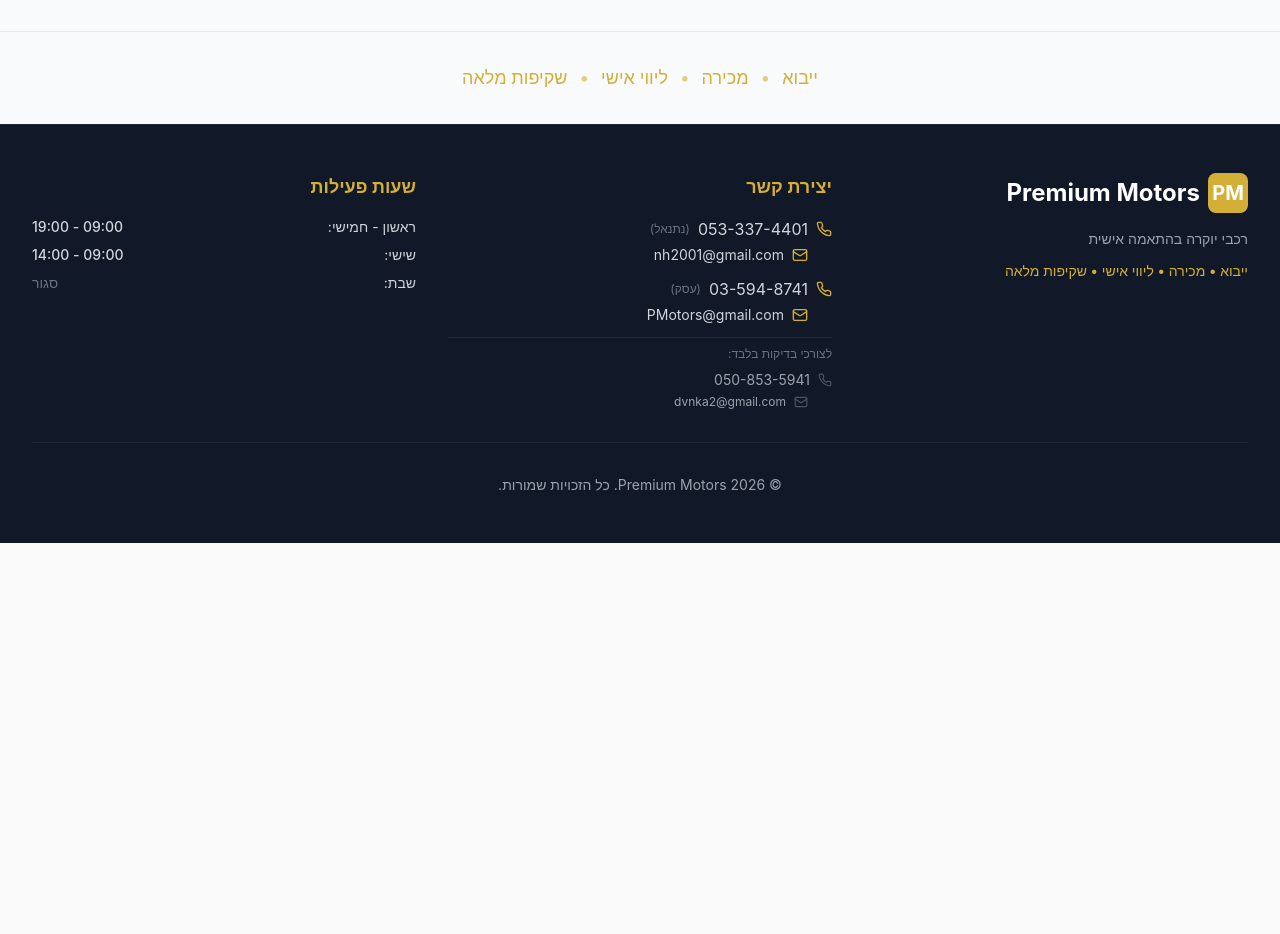
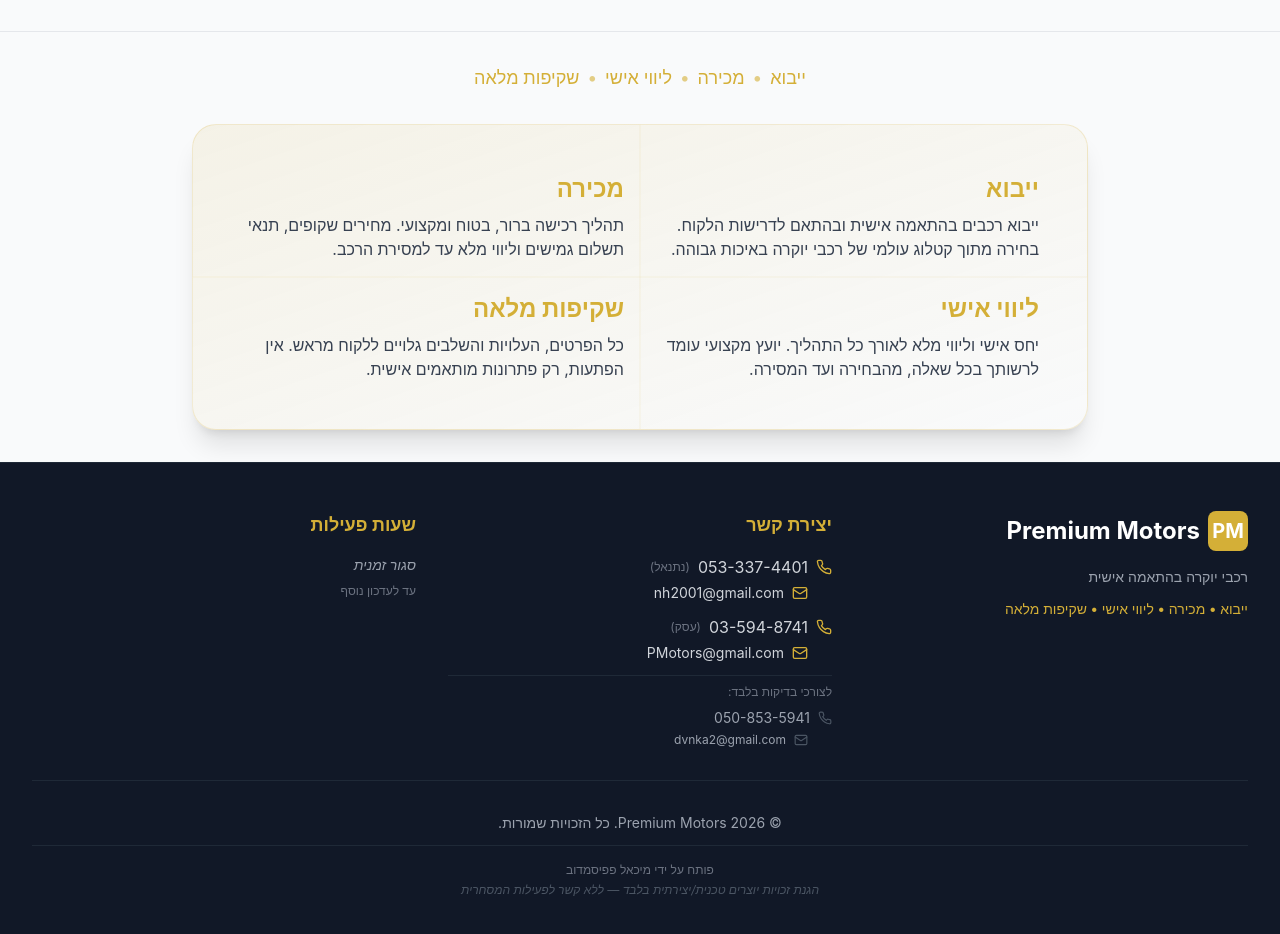
Before and after one commit to Michael2001papis/Netanel, a React (Vite) app: page /cart in a window 1280 px wide. Shown: the part 520-1454 px from the top of the page. Before the commit the page ends 1063 px from the top, so only its background shows below. Built offline with nearby package versions, Linux system fonts and the light colour scheme.

Commit message:
3.0.1 שיפור עיצוב קל

```diff
--- a/src/components/BrandText.tsx
+++ b/src/components/BrandText.tsx
@@ -1,5 +1,5 @@
-import React, { useState } from 'react';
-import { motion, AnimatePresence } from 'framer-motion';
+import React from 'react';
+import { motion } from 'framer-motion';
 
 interface BrandTerm {
   word: string;
@@ -30,93 +30,62 @@
 }
 
 export const BrandText: React.FC<BrandTextProps> = ({ className = '' }) => {
-  const [hoveredIndex, setHoveredIndex] = useState<number | null>(null);
-  const [tooltipPosition, setTooltipPosition] = useState<{ x: number; y: number } | null>(null);
-
-  const handleMouseEnter = (index: number, event: React.MouseEvent<HTMLSpanElement>) => {
-    setHoveredIndex(index);
-    const rect = event.currentTarget.getBoundingClientRect();
-    const tooltipWidth = 320; // max-w-xs = 320px
-
-    // מיקום X - מרכז המילה בדיוק
-    let x = rect.left + rect.width / 2;
-
-    // וידוא שהטולטיפ לא יוצא מחוץ למסך (עם מרווחי ביטחון)
-    const padding = 16;
-    const minX = tooltipWidth / 2 + padding;
-    const maxX = window.innerWidth - tooltipWidth / 2 - padding;
-
-    if (x < minX) {
-      x = minX;
-    } else if (x > maxX) {
-      x = maxX;
-    }
-
-    // מיקום Y - מעל המילה, עם חץ ומרווח
-    const y = rect.top;
-
-    setTooltipPosition({
-      x,
-      y,
-    });
-  };
-
-  const handleMouseLeave = () => {
-    setHoveredIndex(null);
-    setTooltipPosition(null);
-  };
-
   return (
     <div className={`relative ${className}`}>
-      <p className="text-premium-gold text-lg font-medium text-center">
+      {/* טקסט מותגי עם קישור לאלמנט */}
+      <div className="text-center mb-8">
+        <p className="text-premium-gold text-lg font-medium">
           {brandTerms.map((term, index) => (
             <React.Fragment key={term.word}>
-            <motion.span
-              onMouseEnter={(e) => handleMouseEnter(index, e)}
-              onMouseLeave={handleMouseLeave}
-              className="relative cursor-help inline-block px-1 transition-colors duration-200 hover:text-premium-gold/80"
-              whileHover={{ scale: 1.05 }}
-            >
-              {term.word}
-            </motion.span>
+              <span>{term.word}</span>
               {index < brandTerms.length - 1 && (
                 <span className="mx-2 text-premium-gold/60">•</span>
               )}
             </React.Fragment>
           ))}
         </p>
+      </div>
 
-      {/* Tooltip */}
-      <AnimatePresence>
-        {hoveredIndex !== null && tooltipPosition && (
+      {/* עיגול מעוצב עם הסברים */}
       <motion.div
-            initial={{ opacity: 0, y: 5, scale: 0.95 }}
-            animate={{ opacity: 1, y: 0, scale: 1 }}
-            exit={{ opacity: 0, y: 5, scale: 0.95 }}
-            transition={{
-              duration: 0.2,
-              ease: 'easeOut',
-            }}
-            className="fixed z-[9999] pointer-events-none"
-            style={{
-              left: `${tooltipPosition.x}px`,
-              top: `${tooltipPosition.y}px`,
-              transform: 'translate(-50%, calc(-100% - 10px))', // מעל המילה עם מרווח של 10px
-            }}
+        initial={{ opacity: 0, scale: 0.9 }}
+        whileInView={{ opacity: 1, scale: 1 }}
+        viewport={{ once: true }}
+        transition={{ duration: 0.5, ease: 'easeOut' }}
+        className="relative max-w-4xl mx-auto"
       >
-            {/* Tooltip Content */}
-            <div className="bg-premium-gold text-white rounded-lg shadow-2xl p-4 max-w-xs text-sm leading-relaxed relative">
-              <p className="font-semibold mb-1.5 text-base">{brandTerms[hoveredIndex].word}</p>
-              <p className="text-white/90 text-sm">{brandTerms[hoveredIndex].description}</p>
+        {/* עיגול חיצוני עם gradient */}
+        <div className="relative bg-gradient-to-br from-premium-gold/10 via-premium-gold/5 to-transparent rounded-3xl p-8 md:p-12 border border-premium-gold/20 shadow-xl">
+          {/* רשת של 2x2 */}
+          <div className="grid grid-cols-1 md:grid-cols-2 gap-6 md:gap-8">
+            {brandTerms.map((term, index) => (
+              <motion.div
+                key={term.word}
+                initial={{ opacity: 0, y: 20 }}
+                whileInView={{ opacity: 1, y: 0 }}
+                viewport={{ once: true }}
+                transition={{ duration: 0.5, delay: index * 0.1 }}
+                className="text-center md:text-right space-y-2"
+              >
+                {/* כותרת */}
+                <h3 className="text-xl md:text-2xl font-bold text-premium-gold mb-2">
+                  {term.word}
+                </h3>
+                {/* תיאור */}
+                <p className="text-gray-700 text-sm md:text-base leading-relaxed">
+                  {term.description}
+                </p>
+              </motion.div>
+            ))}
+          </div>
 
-              {/* Tooltip Arrow - מצביע למטה */}
-              <div className="absolute top-full left-1/2 transform -translate-x-1/2 -mt-px">
-                <div className="w-0 h-0 border-l-[8px] border-r-[8px] border-t-[8px] border-transparent border-t-premium-gold"></div>
+          {/* קווי הפרדה אלגנטיים */}
+          <div className="hidden md:block absolute inset-0 pointer-events-none">
+            <div className="absolute top-1/2 left-0 right-0 h-px bg-premium-gold/10 transform -translate-y-1/2"></div>
+            <div className="absolute left-1/2 top-0 bottom-0 w-px bg-premium-gold/10 transform -translate-x-1/2"></div>
           </div>
         </div>
       </motion.div>
-        )}
-      </AnimatePresence>
     </div>
   );
 };
--- a/src/components/Footer.tsx
+++ b/src/components/Footer.tsx
@@ -84,28 +84,32 @@
           {/* שעות פעילות */}
           <div>
             <h3 className="text-lg font-semibold mb-4 text-premium-gold">שעות פעילות</h3>
-            <div className="space-y-2 text-gray-300 text-sm">
-              <div className="flex justify-between">
-                <span>ראשון - חמישי:</span>
-                <span className="font-medium">09:00 - 19:00</span>
-              </div>
-              <div className="flex justify-between">
-                <span>שישי:</span>
-                <span className="font-medium">09:00 - 14:00</span>
-              </div>
-              <div className="flex justify-between">
-                <span>שבת:</span>
-                <span className="font-medium text-gray-500">סגור</span>
-              </div>
+            <div className="text-gray-300 text-sm">
+              <p className="font-medium text-gray-400 italic">
+                סגור זמנית
+              </p>
+              <p className="text-xs text-gray-500 mt-2">
+                עד לעדכון נוסף
+              </p>
             </div>
           </div>
         </div>
 
         {/* כל הזכויות שמורות */}
-        <div className="border-t border-gray-800 pt-8 text-center">
+        <div className="border-t border-gray-800 pt-8 pb-4 text-center space-y-3">
           <p className="text-gray-400 text-sm">
             © {new Date().getFullYear()} Premium Motors. כל הזכויות שמורות.
           </p>
+
+          {/* זכויות יוצרים מפתח */}
+          <div className="border-t border-gray-800 pt-4">
+            <p className="text-gray-500 text-xs">
+              פותח על ידי מיכאל פפיסמדוב
+            </p>
+            <p className="text-gray-600 text-xs mt-1 italic">
+              הגנת זכויות יוצרים טכנית/יצירתית בלבד — ללא קשר לפעילות המסחרית
+            </p>
+          </div>
         </div>
       </div>
     </footer>
```
Lines whose indentation alone changed are shown as unchanged.
